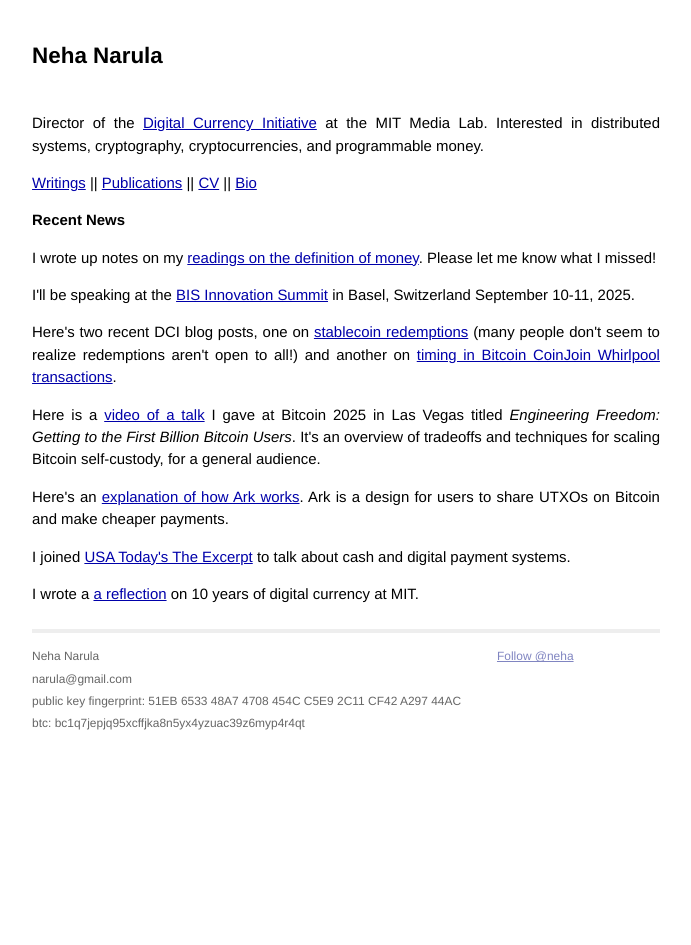
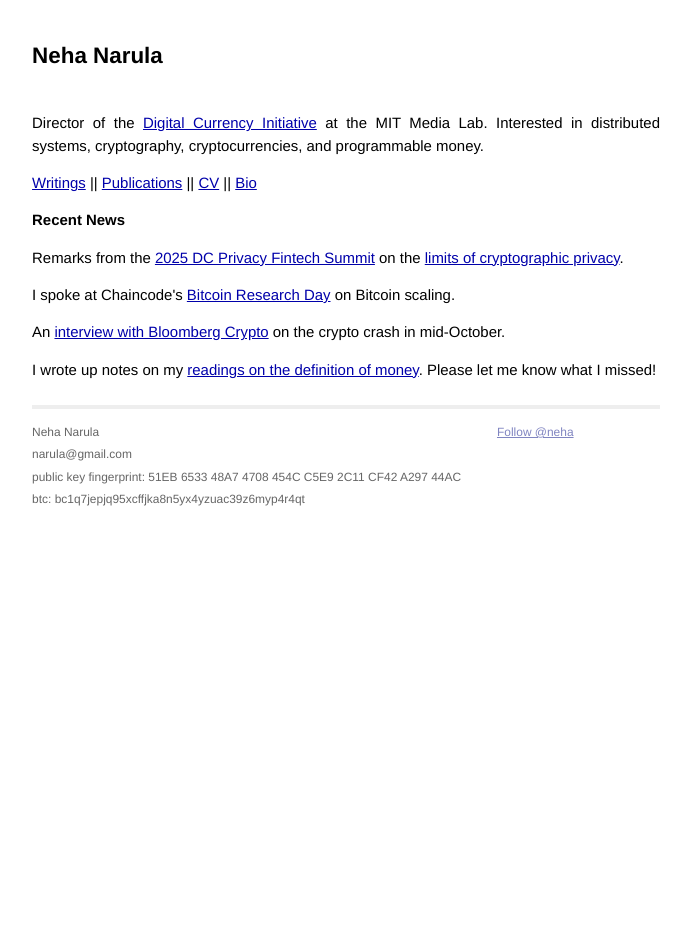
Before and after one commit to narula/narula.github.io, a Jekyll site: the page built from index.html, in a window 1280 px wide. Shown: the whole page, without its empty margins (294-985 px from the left). Built offline with Jekyll 4.4.1, drawn with Linux system fonts in a browser that asks for light colours; comment, search, counter and statistics services are not loaded.

Commit message:
refresh news updates

```diff
--- a/index.html
+++ b/index.html
@@ -11,8 +11,15 @@ cryptocurrencies, and programmable money.
 
 <h3>Recent News</h3>
 
+<p>Remarks from the <a href="https://www.dcprivacysummit.org/">2025 DC Privacy Fintech Summit</a> on the <a href="https://nehanarula.org/2025/12/14/the-limits-of-cryptographic-privacy.html">limits of cryptographic privacy</a>.
+
+<p>I spoke at Chaincode's <a href="https://brd.chaincode.com/">Bitcoin Research Day</a> on Bitcoin scaling.
+
+<p>An <a href="https://www.bloomberg.com/news/articles/2025-10-15/crypto-ecosystem-actually-worked-during-crash-mit-digital-s-narula-says">interview with Bloomberg Crypto</a> on the crypto crash in mid-October.
+
 <p>I wrote up notes on my <a href="https://nehanarula.org/2025/08/28/readings-on-money.html">readings on the definition of money</a>. Please let me know what I missed!
 
+<!---
 <p>I'll be speaking at the <a href="https://www.bis.org/events/bis_innovation_summit_2025/overview.htm">BIS Innovation Summit</a> in Basel, Switzerland September 10-11, 2025.</p>
 
 <p>Here's two recent DCI blog posts, one on <a href="https://www.dci.mit.edu/dci-news/stablecoin-redemptions-for-some-not-all">stablecoin redemptions</a> (many people don't seem to realize redemptions aren't open to all!) and another on <a href="https://www.dci.mit.edu/dci-news/coinjoin-timing-questions">timing in Bitcoin CoinJoin Whirlpool transactions</a>.</p>
@@ -25,7 +32,6 @@ cryptocurrencies, and programmable money.
 
 <p>I wrote a <a href="https://nehanarula.org/2025/05/15/decade-of-digital-currency.html">a reflection</a> on 10 years of digital currency at MIT.</p>
 
-<!---
 <p>See this <a href="https://bitcoinmagazine.com/culture/mit-dci-director-neha-narula-how-academia-interacts-with-the-bitcoin-ecosystem">interview with Bitcoin Magazine</a> on how academia intersects with Bitcoin and the history of MIT DCI.
 
 <p>I am participating in the Rockefeller Foundation's <a href="https://www.rockefellerfoundation.org/fellowships-convenings/bellagio-center/residency-program/">Bellagio Center Residency Program</a> in late summer 2025. My project is creating a framework for a computer science approach to money as a system.
```
